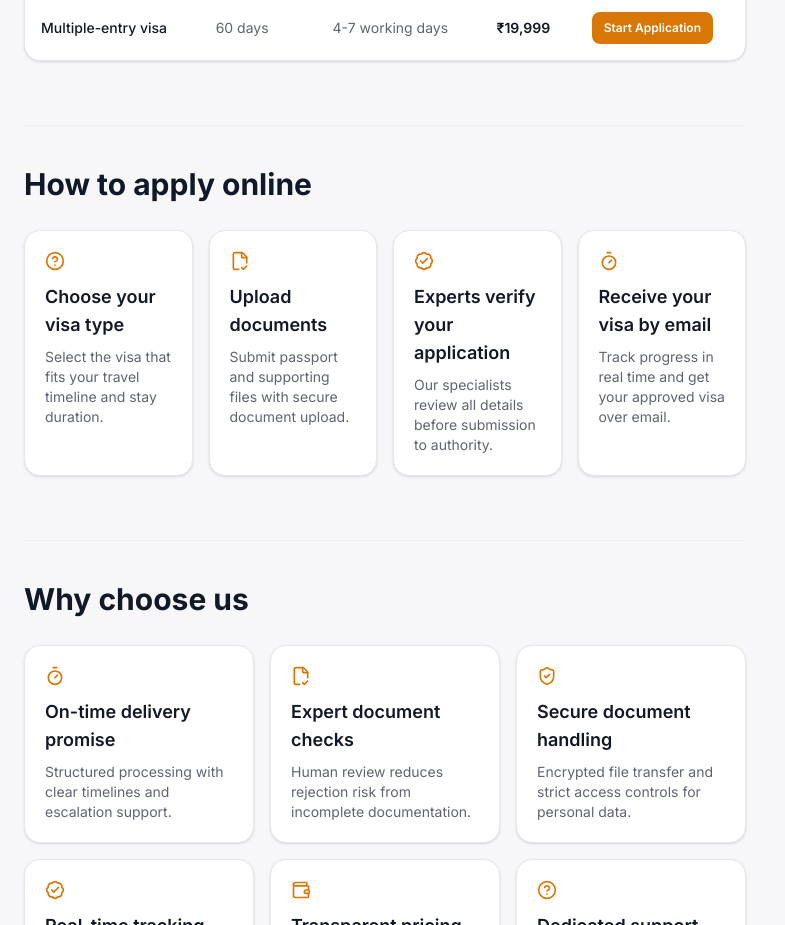
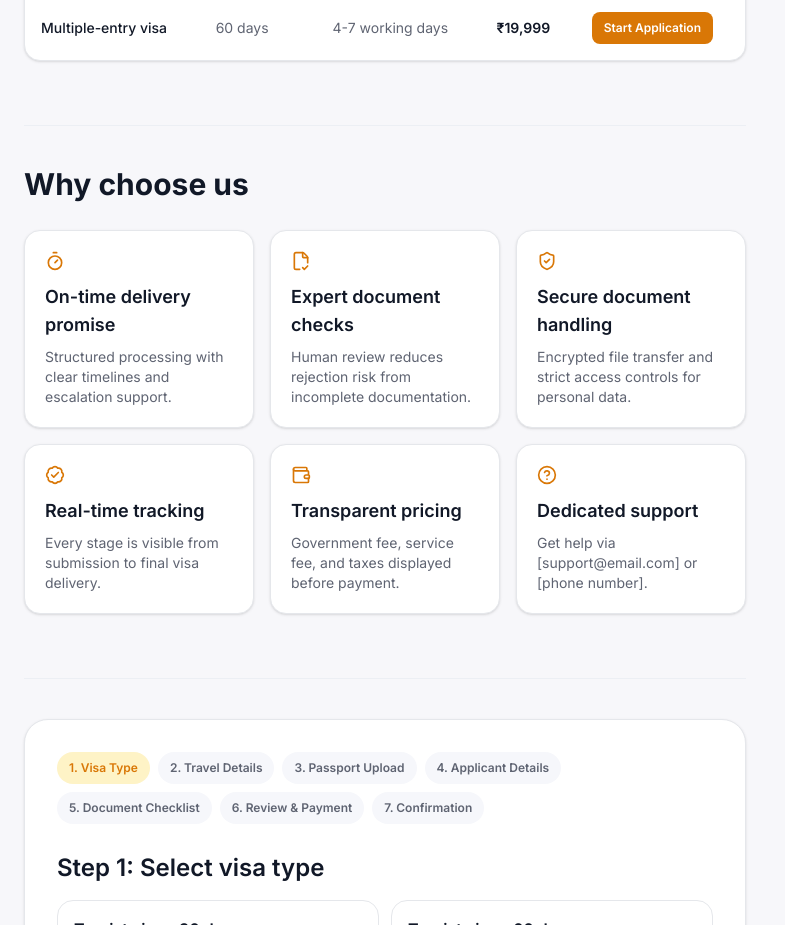
Before and after one commit to harshsees/Keyrise, a Next.js app: page / in a window 1280 px wide. Shown: the part 5240-6165 px from the top of the page, without its empty margins (0-785 px from the left). Built offline with nearby package versions, Linux system fonts and the light colour scheme.

Commit message:
Initial Commit

```diff
--- a/src/app/page.tsx
+++ b/src/app/page.tsx
@@ -41,43 +41,6 @@ export default function Home() {
               <RequirementChecklist className="w-full py-8 md:py-10 border-t border-slate-200/50 mt-10" />
 
               <PricingTable className="w-full py-8 md:py-10 border-t border-slate-200/50" />
-
-              <section className="w-full py-8 md:py-10 border-t border-slate-200/50">
-                <h2 className="text-3xl font-bold text-[var(--foreground)]">How to apply online</h2>
-                <div className="mt-7 grid gap-4 sm:grid-cols-2 lg:grid-cols-4">
-                  {[
-                    {
-                      title: "Choose your visa type",
-                      desc: "Select the visa that fits your travel timeline and stay duration.",
-                      icon: CircleHelp,
-                    },
-                    {
-                      title: "Upload documents",
-                      desc: "Submit passport and supporting files with secure document upload.",
-                      icon: FileCheck2,
-                    },
-                    {
-                      title: "Experts verify your application",
-                      desc: "Our specialists review all details before submission to authority.",
-                      icon: BadgeCheck,
-                    },
-                    {
-                      title: "Receive your visa by email",
-                      desc: "Track progress in real time and get your approved visa over email.",
-                      icon: Timer,
-                    },
-                  ].map(({ title, desc, icon: Icon }) => (
-                    <article
-                      key={title}
-                      className="rounded-2xl border border-[var(--border)] bg-white p-5 shadow-sm"
-                    >
-                      <Icon className="mb-3 h-5 w-5 text-[var(--primary)]" />
-                      <h3 className="text-lg font-semibold text-[var(--foreground)]">{title}</h3>
-                      <p className="mt-2 text-sm text-[var(--muted)]">{desc}</p>
-                    </article>
-                  ))}
-                </div>
-              </section>
 
               <section className="w-full py-8 md:py-10 border-t border-slate-200/50">
                 <h2 className="text-3xl font-bold text-[var(--foreground)]">Why choose us</h2>
```
